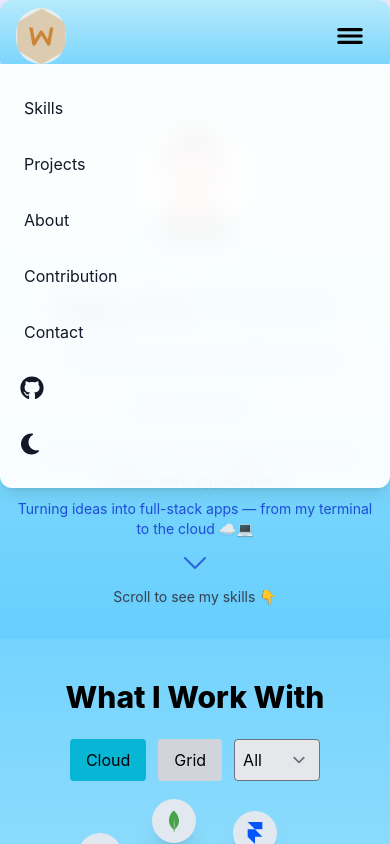
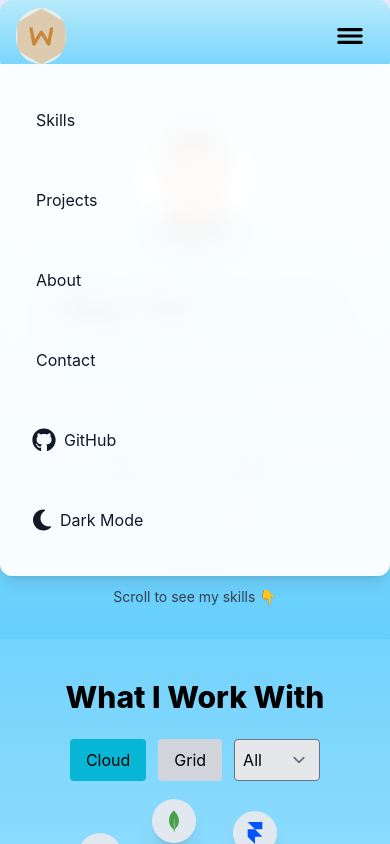
Before and after one commit to wahb-amir/Wahb-portfolio, a Next.js app: page / in a window 390 px wide. Both pictures are taken after a click on the button 350 px from the left and 36 px from the top of the page. Shown: the top 844 px of the page. Built offline with nearby package versions, Linux system fonts and the light colour scheme.

Commit message:
mobile nav bar fix

```diff
--- a/app/Component/Navbar.js
+++ b/app/Component/Navbar.js
@@ -32,6 +32,14 @@ const Navbar = () => {
     setMenuOpen(false);
   };
 
+  // Accessible handler for keyboard activation on the full-row button
+  const handleKeyActivate = (e, id) => {
+    if (e.key === "Enter" || e.key === " ") {
+      e.preventDefault();
+      handleClick(id);
+    }
+  };
+
   return (
     <nav className="relative z-50">
       <div
@@ -57,7 +65,6 @@ const Navbar = () => {
                   {id.charAt(0).toUpperCase() + id.slice(1)}
                 </button>
               </li>
-
             ))}
 
             <li>
@@ -69,7 +76,6 @@ const Navbar = () => {
               >
                 <FontAwesomeIcon icon={faGithub} className="scale-150" />
               </a>
-
             </li>
 
             <li>
@@ -77,7 +83,6 @@ const Navbar = () => {
                 <FontAwesomeIcon icon={darkMode ? faSun : faMoon} className="scale-150" />
               </button>
             </li>
-
           </ul>
         )}
 
@@ -104,25 +109,45 @@ const Navbar = () => {
           ${menuOpen ? "max-h-screen opacity-100" : "max-h-0 opacity-0 overflow-hidden"}
         `}
       >
-        {["skills", "projects", "about", "contribution", "contact"].map((id) => (
-          <li
-            key={id}
-            onClick={() => handleClick(id)}
-            className="w-full mb-2 px-3 py-2 rounded hover:bg-cyan-100 dark:hover:bg-cyan-900 transition-colors cursor-pointer"
-          >
-            {id.charAt(0).toUpperCase() + id.slice(1)}
+        {["skills", "projects", "about", "contact"].map((id) => (
+          <li key={id} className="w-full mb-2">
+            {/* Big full-row button so tapping anywhere triggers the scroll */}
+            <button
+              onClick={() => handleClick(id)}
+              onKeyDown={(e) => handleKeyActivate(e, id)}
+              className="w-full text-left px-3 py-3 rounded hover:bg-cyan-100 dark:hover:bg-cyan-900 transition-colors cursor-pointer"
+              aria-label={`Go to ${id}`}
+            >
+              {id.charAt(0).toUpperCase() + id.slice(1)}
+            </button>
           </li>
         ))}
 
-        <li className="mt-2">
-          <a href="https://github.com/coder101-js" target="_blank" rel="noopener noreferrer">
+        <li className="mt-2 w-full">
+          {/* Make GitHub link a full-row item on mobile too */}
+          <a
+            href="https://github.com/coder101-js"
+            target="_blank"
+            rel="noopener noreferrer"
+            className="flex items-center gap-3 px-3 py-3 w-full rounded hover:bg-cyan-100 dark:hover:bg-cyan-900 transition-colors"
+            aria-label="Visit my GitHub"
+          >
             <FontAwesomeIcon icon={faGithub} className="scale-150" />
+            <span>GitHub</span>
           </a>
         </li>
 
-        <li className="mt-2">
-          <button onClick={toggleTheme}>
+        <li className="mt-2 w-full">
+          <button
+            onClick={() => {
+              toggleTheme();
+              setMenuOpen(false);
+            }}
+            className="flex items-center gap-3 px-3 py-3 w-full rounded hover:bg-cyan-100 dark:hover:bg-cyan-900 transition-colors"
+            aria-label="Toggle theme"
+          >
             <FontAwesomeIcon icon={darkMode ? faSun : faMoon} className="scale-150" />
+            <span>{darkMode ? "Light Mode" : "Dark Mode"}</span>
           </button>
         </li>
       </ul>
```
